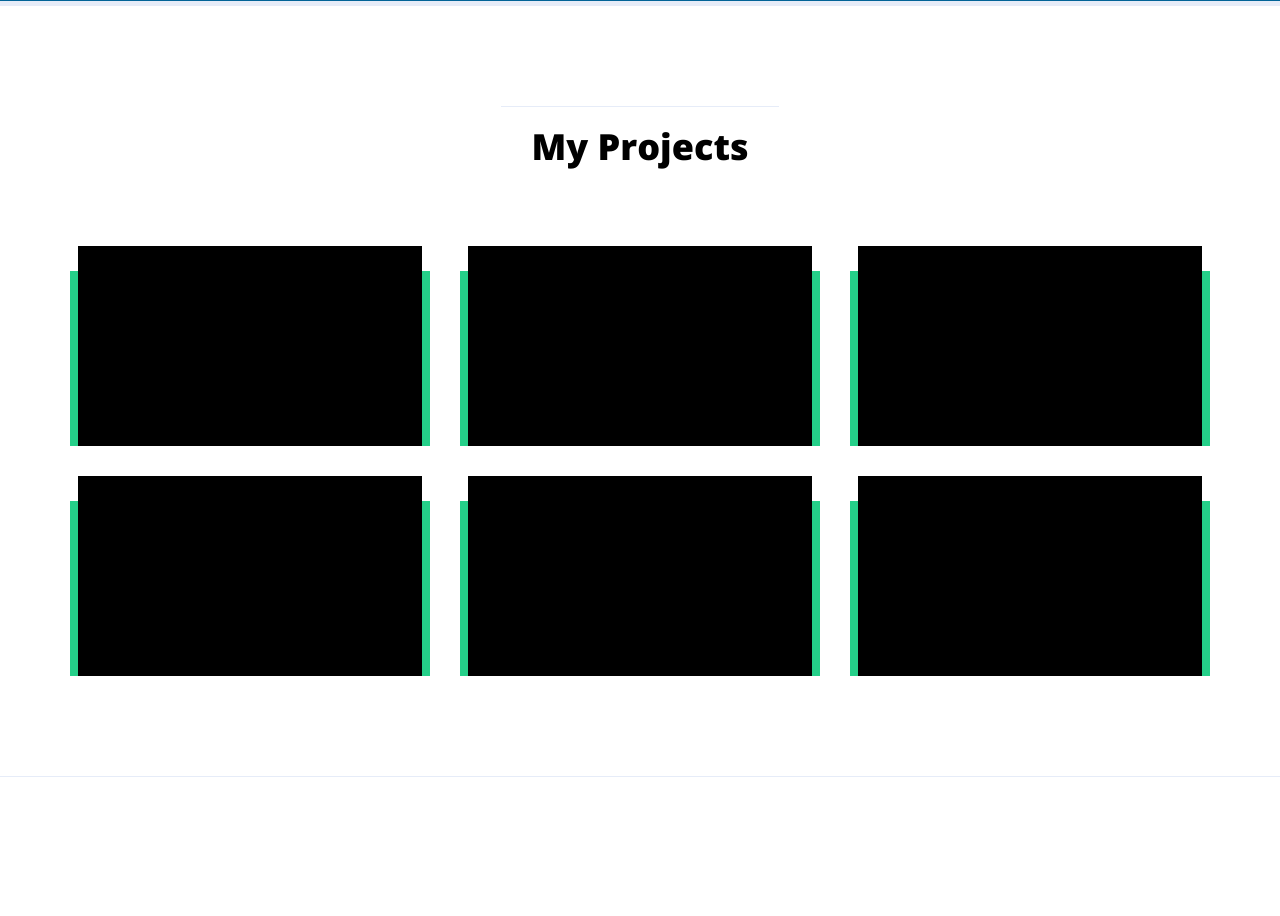
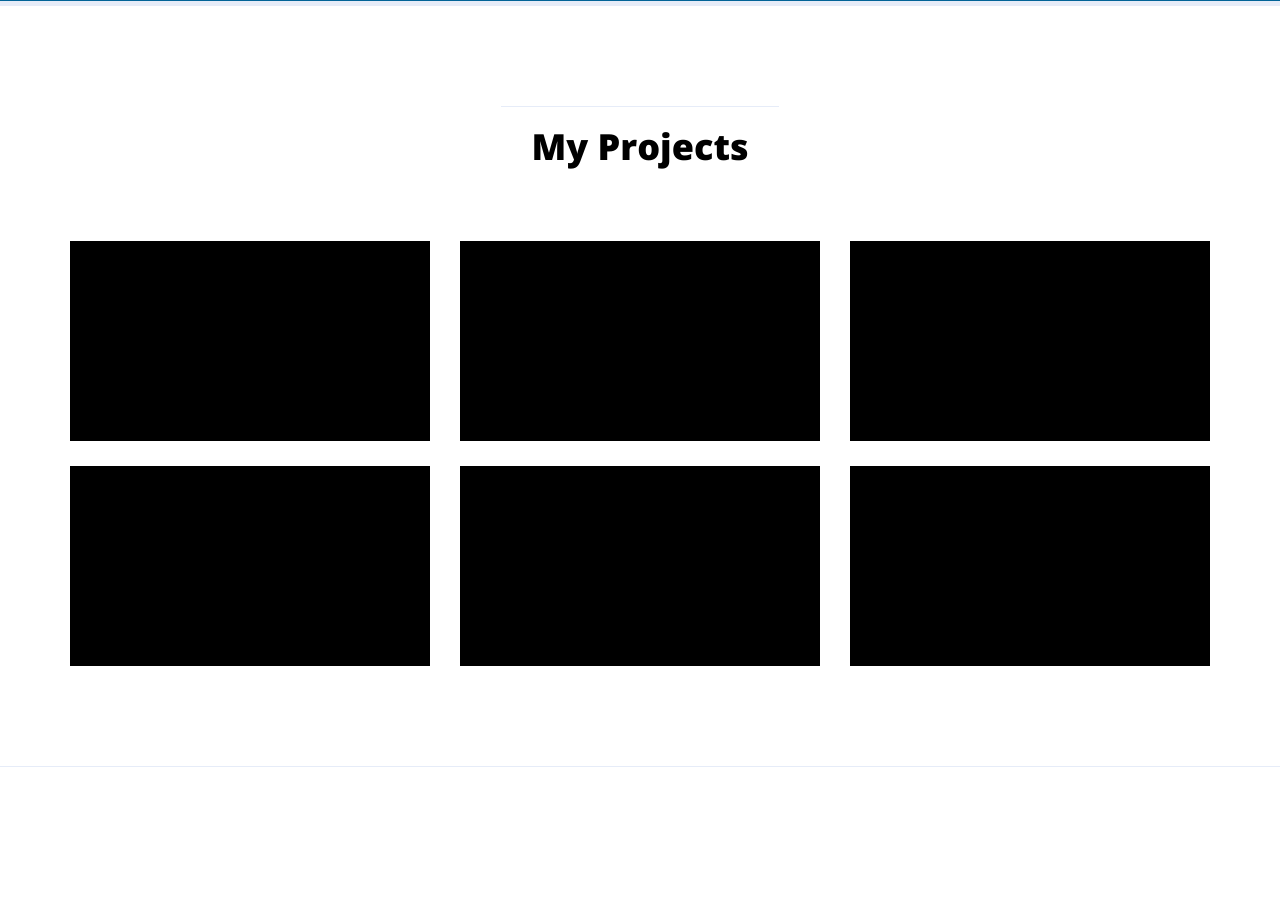
Before and after one commit to Baziiner21/Baziiner21.github.io, a PHP site: page / in a window 1280 px wide. Shown: the part 1415-2331 px from the top of the page. Run offline with PHP 8.4, Linux system fonts and the light colour scheme; some libraries are stand-ins or nearby versions.

Commit message:
Changes to CSS

```diff
--- a/style.css
+++ b/style.css
@@ -432,31 +432,40 @@
     background-color: #fff;
 }
 
+figure{
+     overflow: hidden;
+}
 
 .figureimage
 {
+    top: 0;
+    left: 0;
     width: 100%;
-    height: 175px;
-    margin-top: 55px;
-    border-right: 8px solid #24cf88;
-    border-left:8px solid #24cf88;
-    background-color: #24cf88;
+    height: 200px;
+    transition: .5s;
+    margin-top: 25px;
+    text-align: center;
+    overflow: hidden;
     position: relative;
-    transition: .5s;
-    text-align: left;
 
 }
+
 .figureimage .after {
     position: absolute;
     top: 0;
     left: 0;
     width: 100%;
-    height: calc(100% + 25px);
+    height: 200px;
     visibility: none;
     color: #FFF;
     transition: .5s;
-    margin-top: -25px;
 }
+
+.figureimage:hover  img {
+  -webkit-transform: scale(1.08);
+  transform: scale(1.08);
+}
+
 .figureimage .after p{
     opacity: 0;
     margin-left: 10px;
@@ -476,7 +485,6 @@
 .figureimage img{
     width: 100%;
     height: 200px;
-    margin-top: -25px;
       -moz-transition: all 0.3s;
   -webkit-transition: all 0.3s;
   transition: all 0.3s;
```
